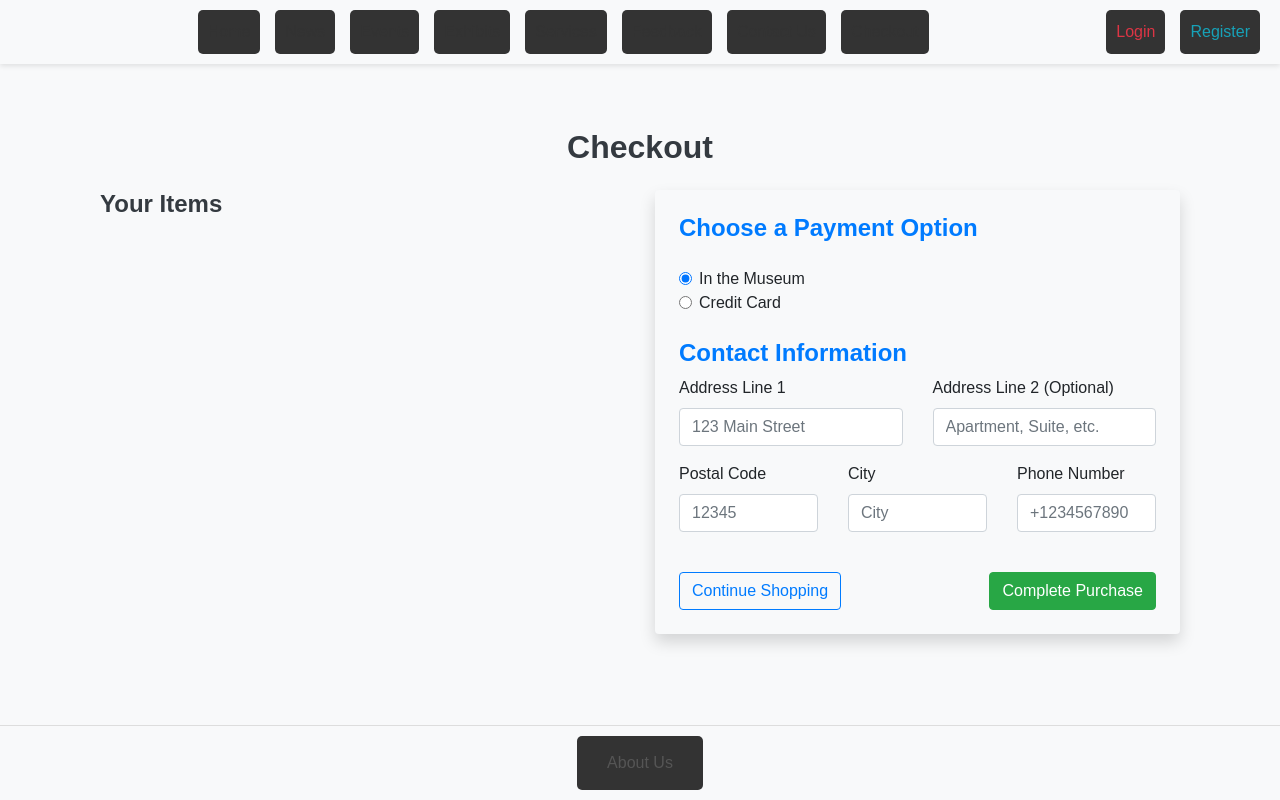
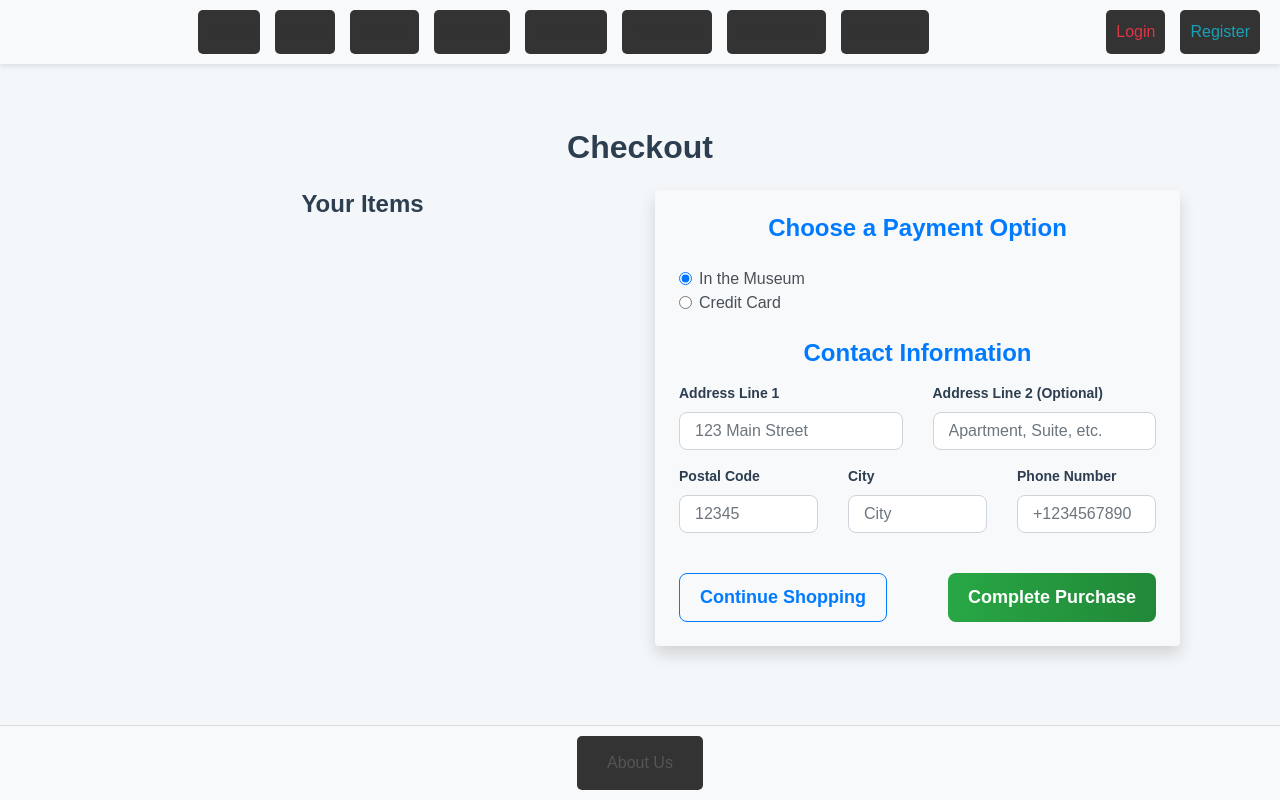
Before and after one commit to Nikoliadis/DEV5003-Nikoliadis, a Flask app: template templates/checkout.html in a window 1280 px wide. Run offline with Flask 3, Linux system fonts and the light colour scheme; the template is opened without the code that fills it: most values are stand-ins (such as "Sample title", 1, 10 or a date in 2020); some libraries are stand-ins or nearby versions.

Commit message:
Added Some Desing

```diff
--- a/templates/checkout.html
+++ b/templates/checkout.html
@@ -91,20 +91,41 @@
 <style>
     /* General Page Styling */
     body {
-        background-color: #f8f9fa;
+        background-color: #f4f7f9;
+        font-family: 'Poppins', sans-serif;
+        margin: 0;
+        padding: 0;
     }
 
     h2, h4 {
         font-weight: 700;
-        color: #343a40;
+        color: #2c3e50;
+        text-align: center;
+    }
+
+    h2 {
+        font-size: 32px;
+        margin-bottom: 20px;
+    }
+
+    h4 {
+        font-size: 24px;
+        margin-bottom: 15px;
     }
 
     /* Card Styling */
     .checkout-card {
-        background-color: white;
+        background-color: #ffffff;
         border-radius: 12px;
-        box-shadow: 0 4px 15px rgba(0, 0, 0, 0.1);
-        overflow: hidden;
+        box-shadow: 0 4px 20px rgba(0, 0, 0, 0.1);
+        padding: 15px;
+        margin-bottom: 20px;
+        transition: all 0.3s ease;
+    }
+
+    .checkout-card:hover {
+        box-shadow: 0 8px 30px rgba(0, 0, 0, 0.15);
+        transform: translateY(-5px);
     }
 
     .checkout-card img {
@@ -112,62 +133,136 @@
         width: auto;
         object-fit: cover;
         border-radius: 8px;
+        margin-right: 15px;
     }
 
     .checkout-card h5 {
-        font-size: 18px;
-        color: #495057;
+        font-size: 20px;
+        color: #34495e;
         font-weight: 600;
     }
 
     .checkout-card p {
         font-size: 16px;
         margin-bottom: 0;
-        color: #6c757d;
+        color: #7f8c8d;
     }
 
     /* Quantity Controls */
     .update-quantity {
-        width: 30px;
-        height: 30px;
+        width: 35px;
+        height: 35px;
         border-radius: 50%;
         display: inline-flex;
         justify-content: center;
         align-items: center;
+        font-weight: bold;
+        color: #2c3e50;
+        background-color: #e9ecef;
+        border: none;
+        transition: background-color 0.3s ease, transform 0.2s ease;
+    }
+
+    .update-quantity:hover {
+        background-color: #007bff;
+        color: #ffffff;
+        transform: scale(1.1);
     }
 
     .quantity-display {
         font-weight: 700;
         font-size: 16px;
+        margin: 0 10px;
     }
 
-    /* Payment Form Styling */
+    /* Form Styling */
+    .form-check-label {
+        font-size: 16px;
+        color: #495057;
+        font-weight: 500;
+    }
+
     .form-check-input:checked {
         background-color: #007bff;
         border-color: #007bff;
     }
 
+    .form-control {
+        border-radius: 8px;
+        border: 1px solid #ced4da;
+        font-size: 16px;
+        padding: 10px 15px;
+        transition: all 0.3s ease;
+    }
+
+    .form-control:focus {
+        border-color: #007bff;
+        box-shadow: 0 0 5px rgba(0, 123, 255, 0.5);
+    }
+
+    .form-label {
+        font-size: 14px;
+        font-weight: 600;
+        color: #2c3e50;
+    }
+
+    /* Buttons */
     .btn-success {
-        background-color: #28a745;
-        border-color: #28a745;
+        background: linear-gradient(90deg, #28a745, #218838);
+        border: none;
+        color: #ffffff;
+        font-size: 18px;
+        font-weight: 600;
+        padding: 10px 20px;
+        border-radius: 8px;
         transition: all 0.3s ease;
     }
 
     .btn-success:hover {
-        background-color: #218838;
-        border-color: #1e7e34;
+        background: linear-gradient(90deg, #218838, #1e7e34);
+        transform: translateY(-3px);
+        box-shadow: 0 4px 10px rgba(0, 0, 0, 0.1);
     }
 
     .btn-outline-primary {
         border-color: #007bff;
         color: #007bff;
+        font-size: 18px;
+        font-weight: 600;
+        padding: 10px 20px;
+        border-radius: 8px;
+        transition: all 0.3s ease;
     }
 
     .btn-outline-primary:hover {
         background-color: #007bff;
         color: #ffffff;
+        transform: translateY(-3px);
+        box-shadow: 0 4px 10px rgba(0, 0, 0, 0.1);
+    }
+
+    /* Responsive Adjustments */
+    @media (max-width: 768px) {
+        .checkout-card {
+            flex-direction: column;
+            text-align: center;
+        }
+
+        .checkout-card img {
+            margin: 0 auto 15px;
+        }
+
+        .quantity-display {
+            font-size: 14px;
+        }
+
+        .btn-success, .btn-outline-primary {
+            font-size: 16px;
+            padding: 8px 16px;
+        }
     }
 </style>
+
 
 <!-- JavaScript Section -->
 <script>
```
Also changed, not shown: templates/events.html (+29 -10 lines).
